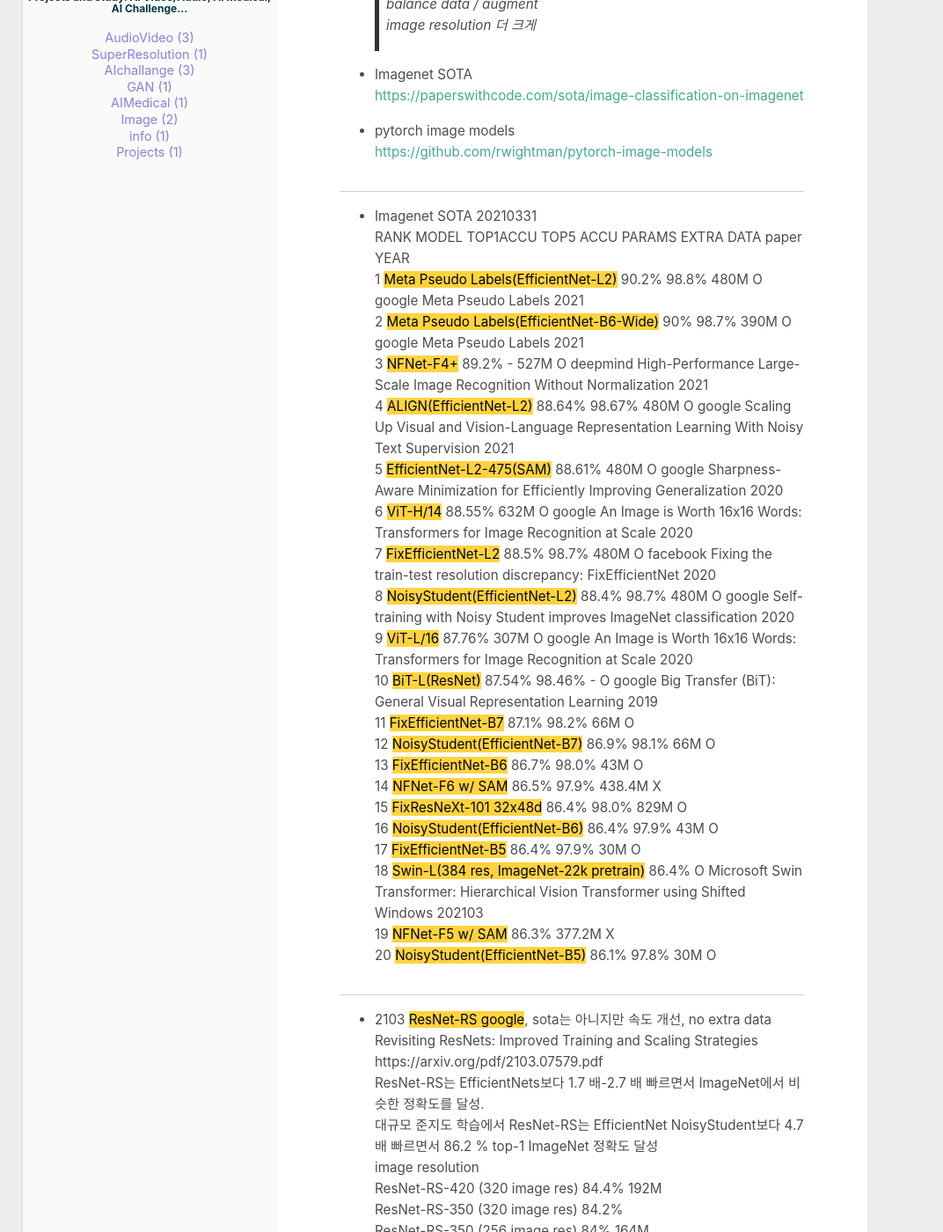
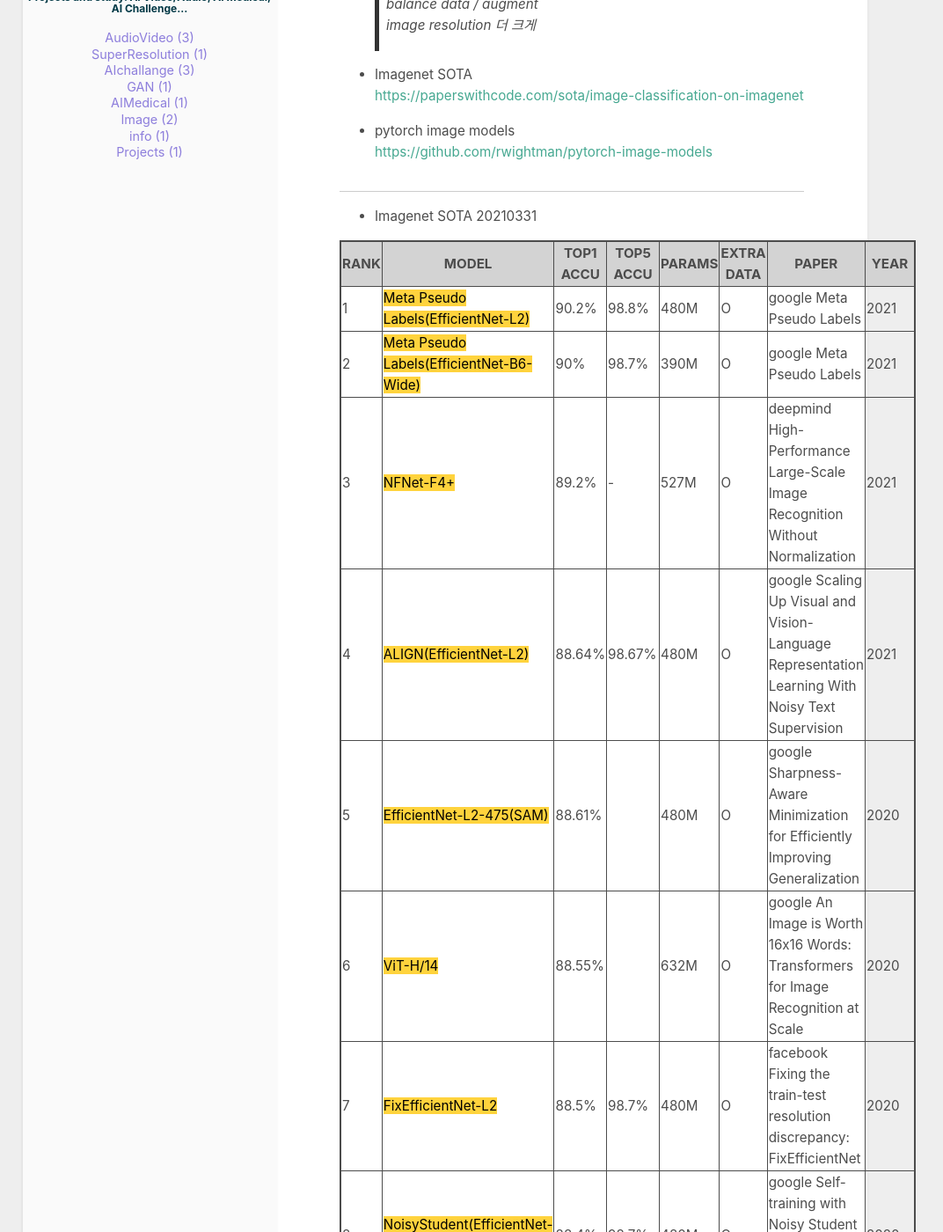
Before and after one commit to wonwizard/wonwizard.github.io, a Jekyll site: the page built from _posts/2021-03-30-Imagenet-sota.md, in a window 1280 px wide and 1400 px high, scrolled down 363 px. Shown: the whole window at 88% size, without its empty margins (134-1206 px from the left). Built offline with Jekyll 4.4.1, drawn with Linux system fonts in a browser that asks for light colours; some of the changed text lies outside the part shown.

Commit message:
Update 2021-03-30-Imagenet-sota.md

```diff
--- a/_posts/2021-03-30-Imagenet-sota.md
+++ b/_posts/2021-03-30-Imagenet-sota.md
@@ -18,27 +18,29 @@ comments: true
 
 ----------------------
 * Imagenet SOTA 20210331
-RANK	MODEL	TOP1ACCU TOP5 ACCU PARAMS EXTRA DATA	paper YEAR
-1 <mark style='background-color: #ffd33d'>Meta Pseudo Labels(EfficientNet-L2)</mark>        90.2%	98.8%	480M	O  google Meta Pseudo Labels 2021
-2 <mark style='background-color: #ffd33d'>Meta Pseudo Labels(EfficientNet-B6-Wide)</mark> 90%	98.7%	390M	O  google Meta Pseudo Labels 2021
-3 <mark style='background-color: #ffd33d'>NFNet-F4+</mark>                                        89.2%	-	527M	O  deepmind High-Performance Large-Scale Image Recognition Without Normalization 2021
-4 <mark style='background-color: #ffd33d'>ALIGN(EfficientNet-L2)</mark>                          88.64%	98.67%	480M	O  google Scaling Up Visual and Vision-Language Representation Learning With Noisy Text Supervision 2021
-5 <mark style='background-color: #ffd33d'>EfficientNet-L2-475(SAM)</mark>                      88.61%		480M	O  google Sharpness-Aware Minimization for Efficiently Improving Generalization 2020
-6 <mark style='background-color: #ffd33d'>ViT-H/14</mark>                                          88.55%		632M	O  google An Image is Worth 16x16 Words: Transformers for Image Recognition at Scale 2020
-7 <mark style='background-color: #ffd33d'>FixEfficientNet-L2</mark>                               88.5%	98.7%	480M	O facebook Fixing the train-test resolution discrepancy: FixEfficientNet 2020
-8 <mark style='background-color: #ffd33d'>NoisyStudent(EfficientNet-L2)</mark>                88.4%	98.7%	480M     O google Self-training with Noisy Student improves ImageNet classification 2020
-9 <mark style='background-color: #ffd33d'>ViT-L/16</mark>                                           87.76%		307M	O  google An Image is Worth 16x16 Words: Transformers for Image Recognition at Scale 2020
-10 <mark style='background-color: #ffd33d'>BiT-L(ResNet)</mark>                                   87.54%	98.46%	  -         O  google Big Transfer (BiT): General Visual Representation Learning 2019
-11 <mark style='background-color: #ffd33d'>FixEfficientNet-B7</mark>                               87.1%	98.2%	66M	O
-12 <mark style='background-color: #ffd33d'>NoisyStudent(EfficientNet-B7)</mark>      86.9%        98.1%	            66M      O
-13 <mark style='background-color: #ffd33d'>FixEfficientNet-B6</mark>                               86.7%	98.0%	43M	O
-14 <mark style='background-color: #ffd33d'>NFNet-F6 w/ SAM</mark>                              86.5%	97.9%	438.4M	X
-15 <mark style='background-color: #ffd33d'>FixResNeXt-101 32x48d</mark>                        86.4%	98.0%	829M	O
-16 <mark style='background-color: #ffd33d'>NoisyStudent(EfficientNet-B6)</mark>                86.4%	97.9%	43M	O
-17 <mark style='background-color: #ffd33d'>FixEfficientNet-B5</mark>                           86.4%	97.9%	30M O
-18 <mark style='background-color: #ffd33d'>Swin-L(384 res, ImageNet-22k pretrain)</mark>       86.4%   O Microsoft Swin Transformer: Hierarchical Vision Transformer using Shifted Windows 202103
-19 <mark style='background-color: #ffd33d'>NFNet-F5 w/ SAM</mark>                              86.3%		377.2M   X
-20 <mark style='background-color: #ffd33d'>NoisyStudent(EfficientNet-B5)</mark>                86.1%	97.8%	30M	O
+
+|RANK|MODEL|TOP1 ACCU|TOP5 ACCU|PARAMS|EXTRA DATA|PAPER|YEAR|
+|---|---|---|---|---|---|---|---|
+|1|<mark style='background-color: #ffd33d'>Meta Pseudo Labels(EfficientNet-L2)</mark>|90.2%|98.8%|480M|O|google Meta Pseudo Labels|2021|
+|2|<mark style='background-color: #ffd33d'>Meta Pseudo Labels(EfficientNet-B6-Wide)</mark>|90%|98.7%|390M|O|google Meta Pseudo Labels|2021|
+|3|<mark style='background-color: #ffd33d'>NFNet-F4+</mark>|89.2%|-|527M|O|deepmind High-Performance Large-Scale Image Recognition Without Normalization|2021|
+|4|<mark style='background-color: #ffd33d'>ALIGN(EfficientNet-L2)</mark>|88.64%|98.67%|480M|O|google Scaling Up Visual and Vision-Language Representation Learning With Noisy Text Supervision|2021|
+|5|<mark style='background-color: #ffd33d'>EfficientNet-L2-475(SAM)</mark>|88.61%| |480M|O|google Sharpness-Aware Minimization for Efficiently Improving Generalization|2020|
+|6|<mark style='background-color: #ffd33d'>ViT-H/14</mark>|88.55%| |632M|O|google An Image is Worth 16x16 Words: Transformers for Image Recognition at Scale|2020|
+|7|<mark style='background-color: #ffd33d'>FixEfficientNet-L2</mark>|88.5%|98.7%|480M|O|facebook Fixing the train-test resolution discrepancy: FixEfficientNet|2020|
+|8|<mark style='background-color: #ffd33d'>NoisyStudent(EfficientNet-L2)</mark>|88.4%|98.7%|480M|O|google Self-training with Noisy Student improves ImageNet classification|2020|
+|9|<mark style='background-color: #ffd33d'>ViT-L/16</mark>|87.76%| |307M|O|google An Image is Worth 16x16 Words: Transformers for Image Recognition at Scale|2020|
+|10|<mark style='background-color: #ffd33d'>BiT-L(ResNet)</mark>|87.54%|98.46%|-|O|google Big Transfer (BiT): General Visual Representation Learning|2019|
+|11|<mark style='background-color: #ffd33d'>FixEfficientNet-B7</mark>|87.1%|98.2%|66M|O| | |
+|12|<mark style='background-color: #ffd33d'>NoisyStudent(EfficientNet-B7)</mark>|86.9%|98.1%|66M|O| | |
+|13|<mark style='background-color: #ffd33d'>FixEfficientNet-B6</mark>|86.7%|98.0%|43M|O| | |
+|14|<mark style='background-color: #ffd33d'>NFNet-F6 w/ SAM</mark>|86.5%|97.9%|438.4M|X| | |
+|15|<mark style='background-color: #ffd33d'>FixResNeXt-101 32x48d</mark>|86.4%|98.0%|829M|O| | |
+|16|<mark style='background-color: #ffd33d'>NoisyStudent(EfficientNet-B6)</mark>|86.4%|97.9%|43M|O| | |
+|17|<mark style='background-color: #ffd33d'>FixEfficientNet-B5</mark>|86.4%|97.9%|30M|O| | |
+|18|<mark style='background-color: #ffd33d'>Swin-L(384 res, ImageNet-22k pretrain)</mark>|86.4%| | |O|Microsoft Swin Transformer: Hierarchical Vision Transformer using Shifted Windows|202103|
+|19|<mark style='background-color: #ffd33d'>NFNet-F5 w/ SAM</mark>|86.3%|377.2M|X| | |
+|20|<mark style='background-color: #ffd33d'>NoisyStudent(EfficientNet-B5)</mark>|86.1%|97.8%|30M|O| | |
 
 -------------------
 * 2103 <mark style='background-color: #ffd33d'>ResNet-RS  google</mark>, sota는 아니지만 속도 개선, no extra data
```
